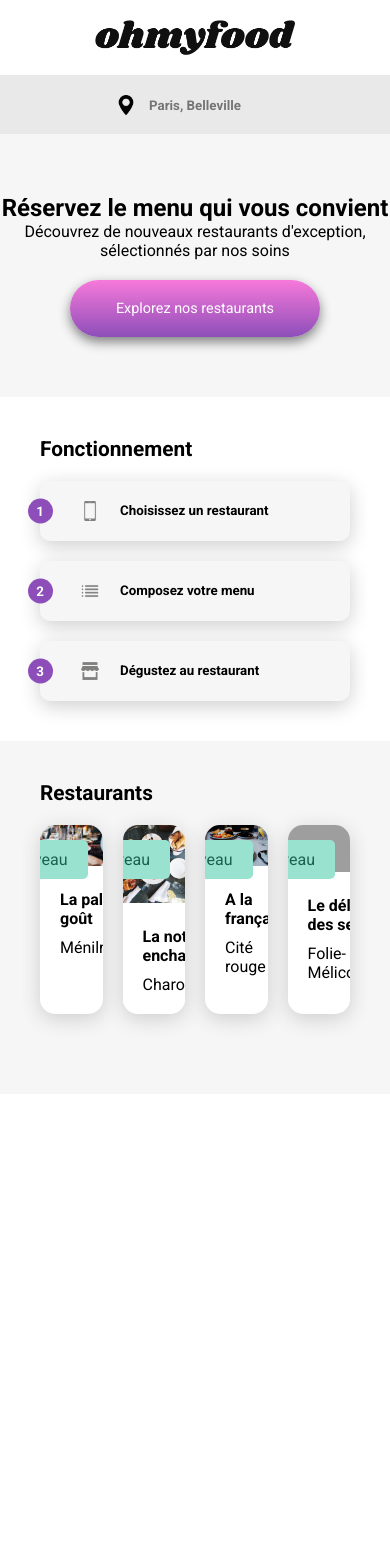
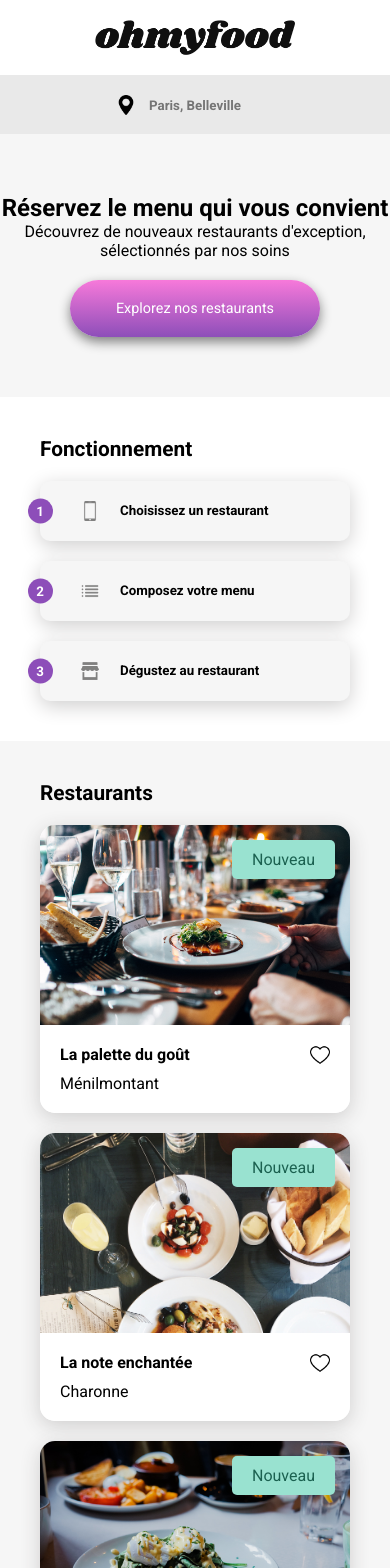
Before and after one commit to bertrand-d/oh-my-food-react, a React (Create React App) app in the folder front/: page / in a window 390 px wide. Shown: the top 1568 px of the page. Before the commit the page ends 1094 px from the top, so only its background shows below. Built offline with nearby package versions, Linux system fonts and the light colour scheme; grey boxes are pictures that could not be loaded; a web font is replaced by a local one.

Commit message:
add mixin breakpoint

```diff
--- a/front/src/css/main.scss
+++ b/front/src/css/main.scss
@@ -3,6 +3,7 @@
 //1. configuration & utils
 @import
     './utils/animations',
+    './utils/breakpoints',
     './utils/containers';
 
 //2. Vendors
--- a/front/src/css/pages/_homepage.scss
+++ b/front/src/css/pages/_homepage.scss
@@ -40,10 +40,13 @@
             padding: 40px;
 
             .cards-container{
-                display: flex;
-                flex-wrap: wrap;
+                display: grid;
                 gap: 20px;
                 margin: 20px 0 40px 0;
+
+                @include breakpoint(sm){
+                    grid-template-columns: 1fr 1fr;
+                }
 
                 .card-restaurant {
                     flex-grow: 4;
--- /dev/null
+++ b/front/src/css/utils/_breakpoints.scss
@@ -0,0 +1,29 @@
+@mixin breakpoint($point) {
+    @if $point == xxxs {
+      @media (min-width: 321px) { @content ; }
+    }
+    @else if $point == xxs {
+      @media (min-width: 468px) { @content ; }
+    }
+      @else if $point == xs {
+      @media (min-width: 576px) { @content ; }
+    }
+    @else if $point == sm {
+      @media (min-width: 768px)  { @content ; }
+    }
+    @else if $point == md {
+      @media (min-width: 992px)  { @content ; }
+    }
+    @else if $point == lg {
+      @media (min-width: 1200px)  { @content ; }
+    }
+    @else if $point == xl {
+      @media (min-width: 1400px)  { @content ; }
+    }
+    @else if $point == xxl {
+      @media (min-width: 1600px)  { @content ; }
+    }
+    @else if $point == xxxl {
+        @media (min-width: 1900px)  { @content ; }
+    }
+ }
```
